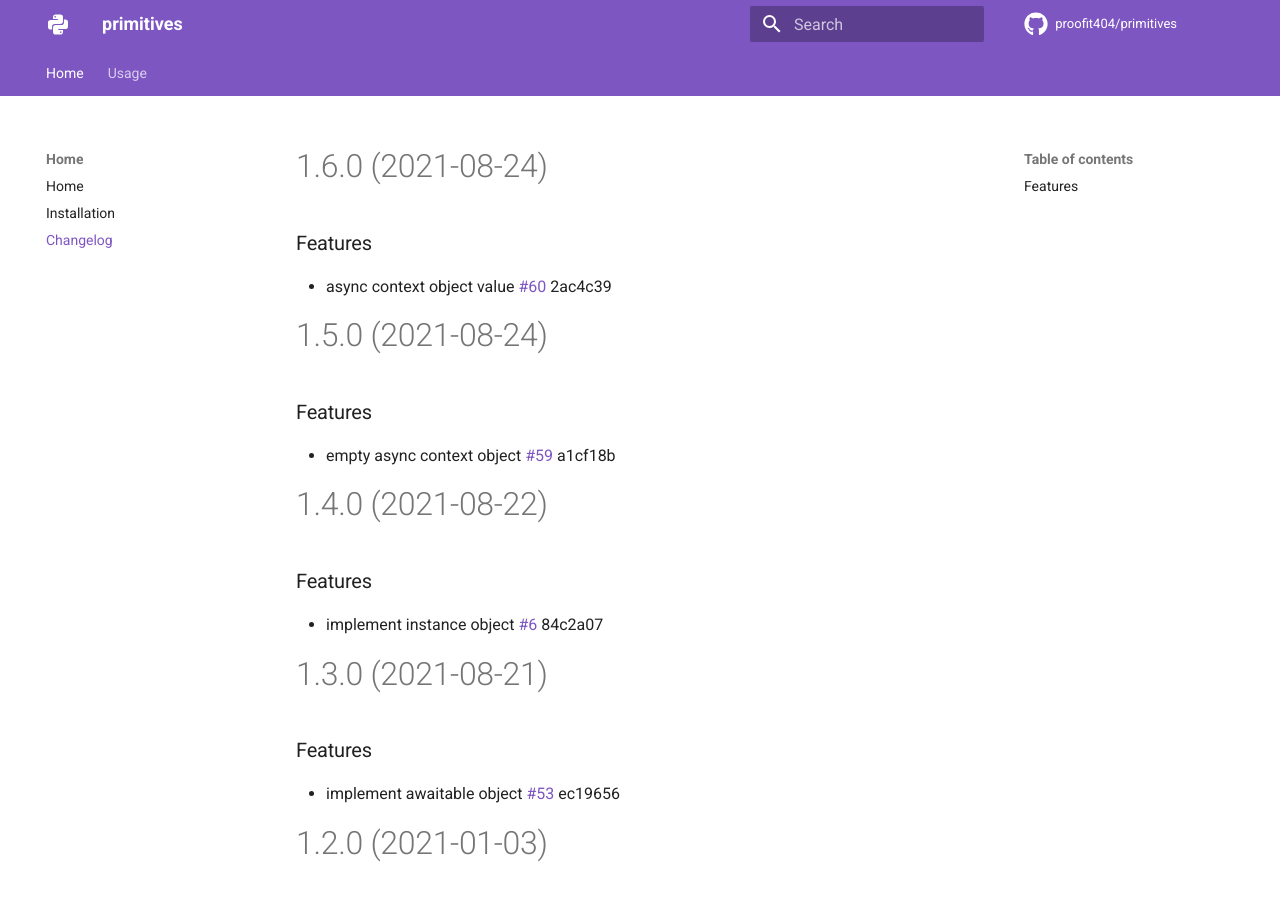
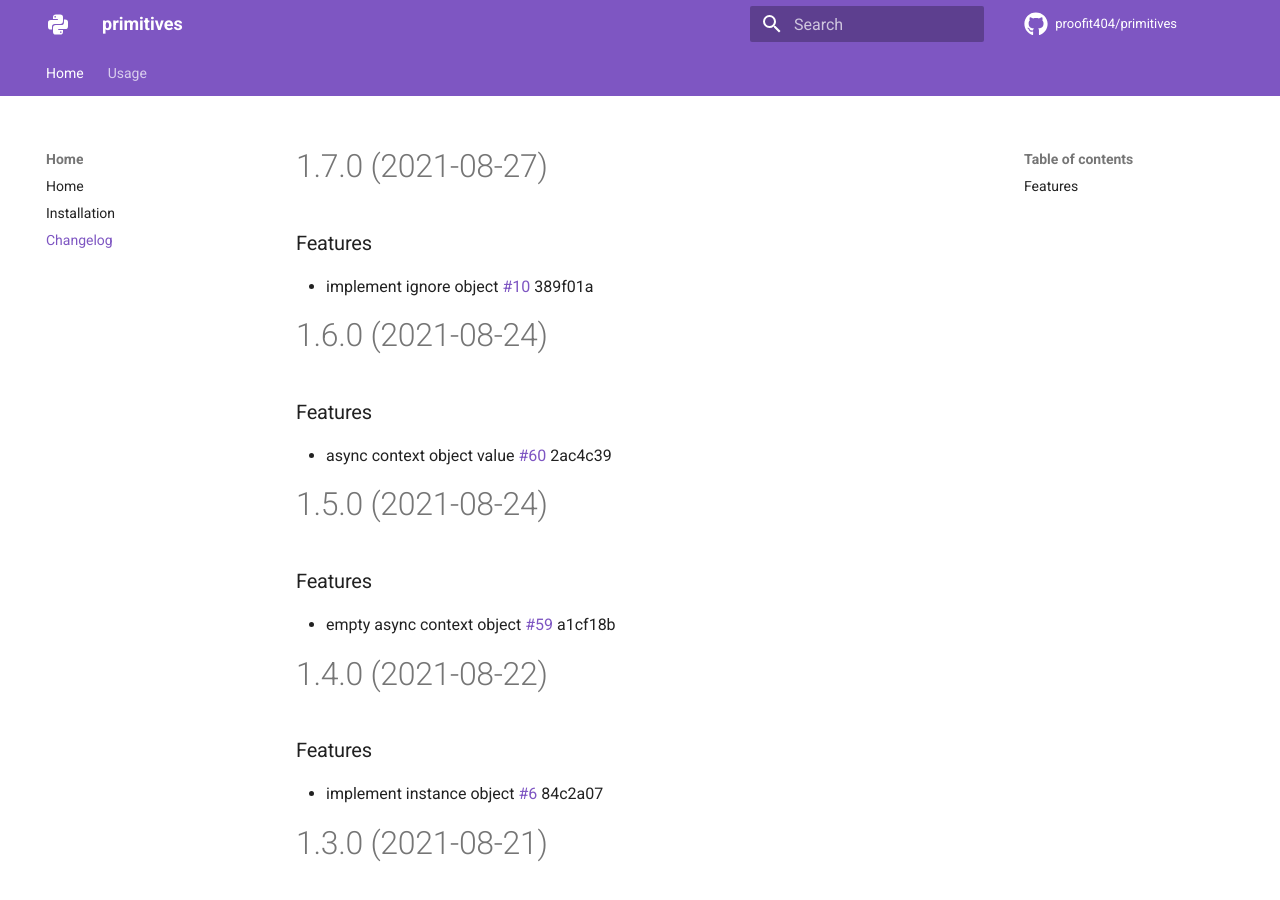
Before and after one commit to proofit404/primitives, an MkDocs documentation site: the page built from docs/changelog.md, in a window 1280 px wide and 900 px high. Built offline with MkDocs 1.6.1 and Material for MkDocs 9.7.7, drawn with Linux system fonts in a browser that asks for light colours; comment, search, counter and statistics services are not loaded.

Commit message:
chore(release): 1.7.0 [skip ci]
# 1.7.0 (2021-08-27)

### Features

* implement ignore object [#10](https://github.com/proofit404/primitives/issues/10) 389f01a

```diff
--- a/docs/changelog.md
+++ b/docs/changelog.md
@@ -1,3 +1,10 @@
+# 1.7.0 (2021-08-27)
+
+### Features
+
+- implement ignore object
+  [#10](https://github.com/proofit404/primitives/issues/10) 389f01a
+
 # 1.6.0 (2021-08-24)
 
 ### Features
--- a/pyproject.toml
+++ b/pyproject.toml
@@ -19,7 +19,7 @@
 ]
 readme = "docs/index.md"
 repository = "https://github.com/proofit404/primitives"
-version = "1.6.0"
+version = "1.7.0"
 
 [tool.poetry.dependencies]
 python = "~3.6 || ~3.7 || ~3.8 || ~3.9"
```
